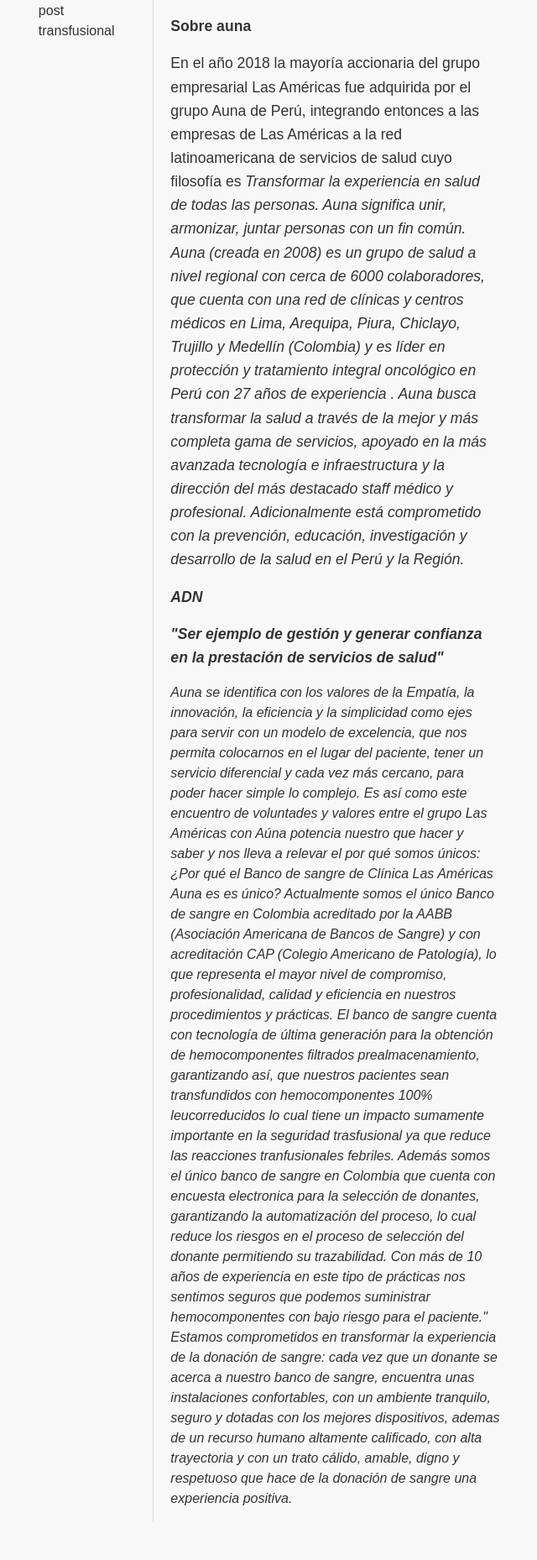
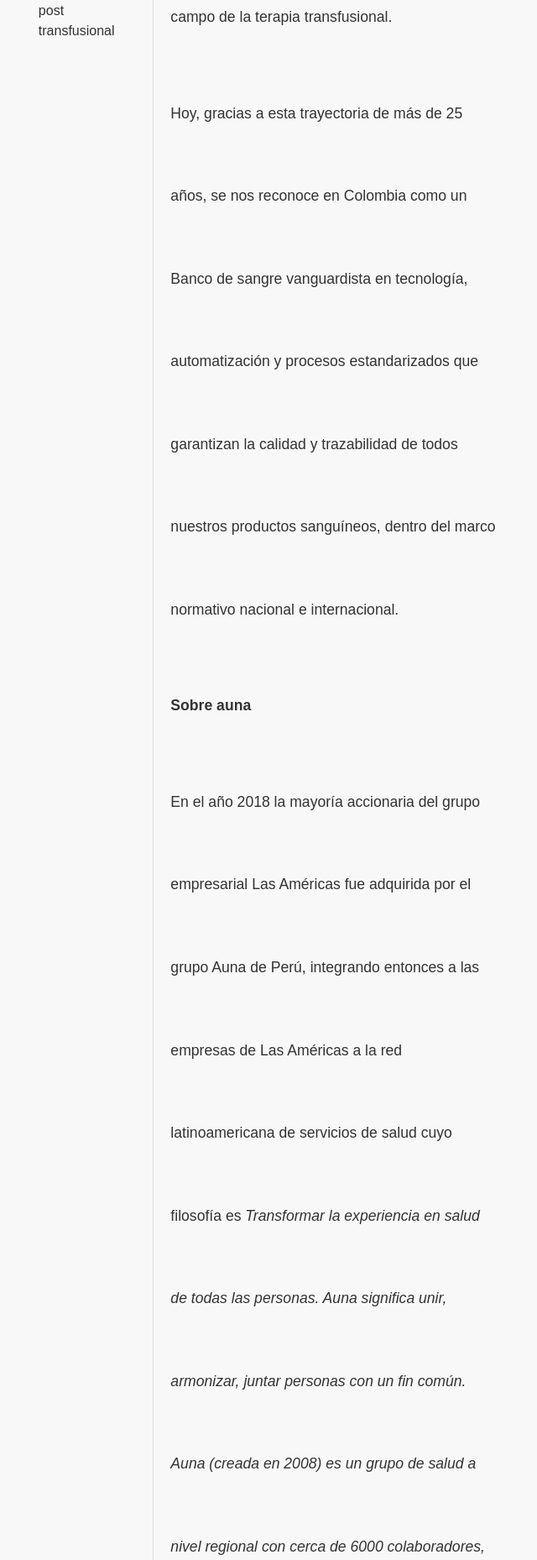
Before and after one commit to jimmyzands/BloodLink, a Flask app: page /about/ in a window 1280 px wide. Shown: the part 473-2331 px from the top of the page at 84% size, without its empty margins (604-1244 px from the left). Run offline with Flask 3, Linux system fonts and the light colour scheme; parts of the project's set-up code (start-up, migrations or seed data) failed here and were passed over.

Commit message:
Update about.html

```diff
--- a/bloodlink/templates/public/about.html
+++ b/bloodlink/templates/public/about.html
@@ -78,7 +78,7 @@
             margin-top: 20px;
         }
         .content p {
-            line-height: 1.6;
+            line-height: 5.6;
             font-size: 1.1em;
         }
         .content p strong {
```
